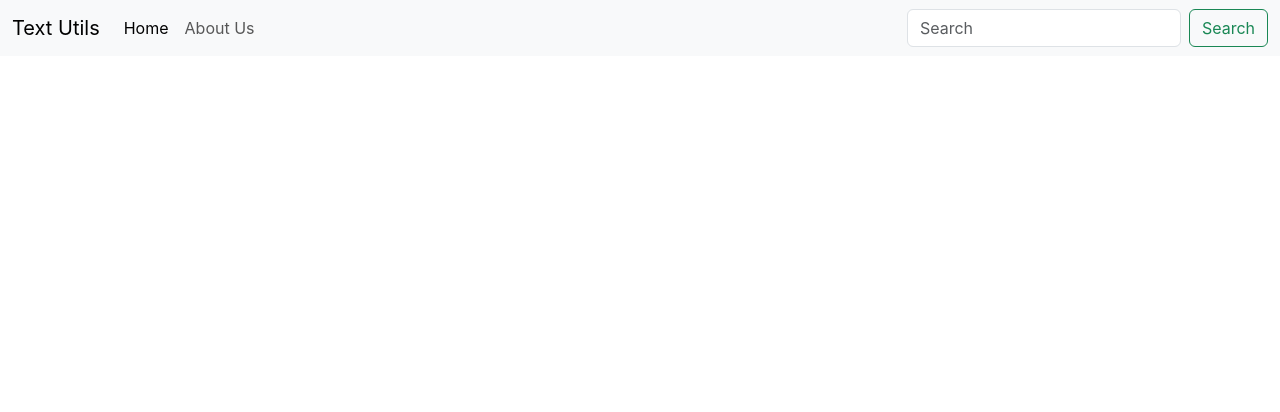
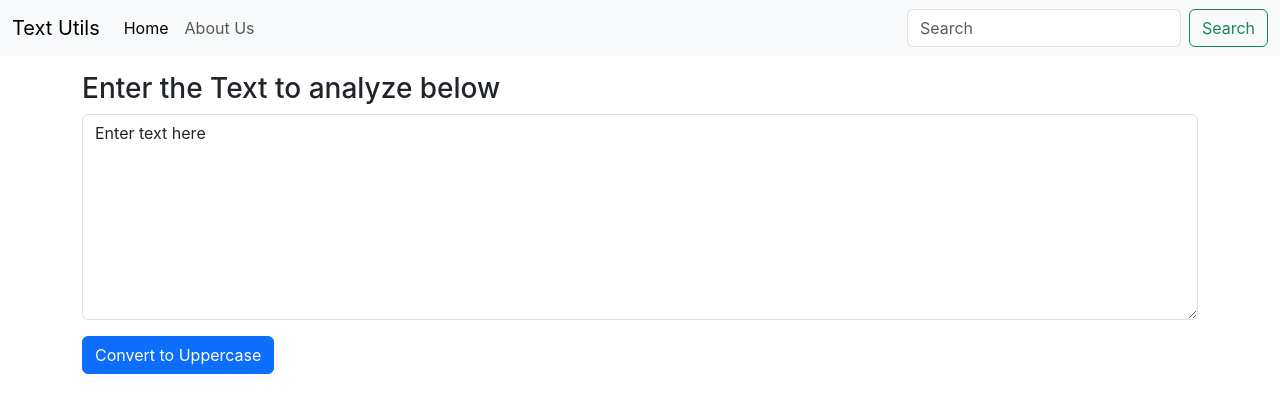
Before and after one commit to prashantAarya19/reactPOC, a React (Create React App) app: page / in a window 1280 px wide. Shown: the top 412 px of the page. Built offline with nearby package versions, Linux system fonts and the light colour scheme.

Commit message:
capturing states and event handeling

```diff
--- a/src/App.js
+++ b/src/App.js
@@ -1,11 +1,15 @@
 
 import './App.css';
 import Navbar from './components/Navbar';
+import TextForm from './components/TextForm';
 
 function App() {
   return (
     <>
       <Navbar title = "Text Utils" aboutText = "About Us"/>
+      <div className="container">
+        <TextForm heading="Enter the Text to analyze below"/>
+      </div>
     </>
   );
 }
--- /dev/null
+++ b/src/components/TextForm.js
@@ -0,0 +1,22 @@
+import React, {useState} from 'react'
+
+export default function TextForm(props) {
+  const [text, setText] = useState("Enter text here");
+  const handleOnClick = () => {
+    // const updatedText = text.toUpperCase();
+    setText(text.toUpperCase());
+  }
+  const handleOnChange = (event) => {
+    console.log("On change");
+    setText(event.target.value);
+  }
+  return (
+     <div className="my-3">
+        <h3>{props.heading}</h3>
+        <div className="mb-3">
+            <textarea className="form-control" id="myTextBox" onChange={handleOnChange} value={text} rows="8"></textarea>
+        </div>
+        <button className="btn btn-primary" onClick={handleOnClick}>Convert to Uppercase</button>
+     </div>
+  )
+}
```
